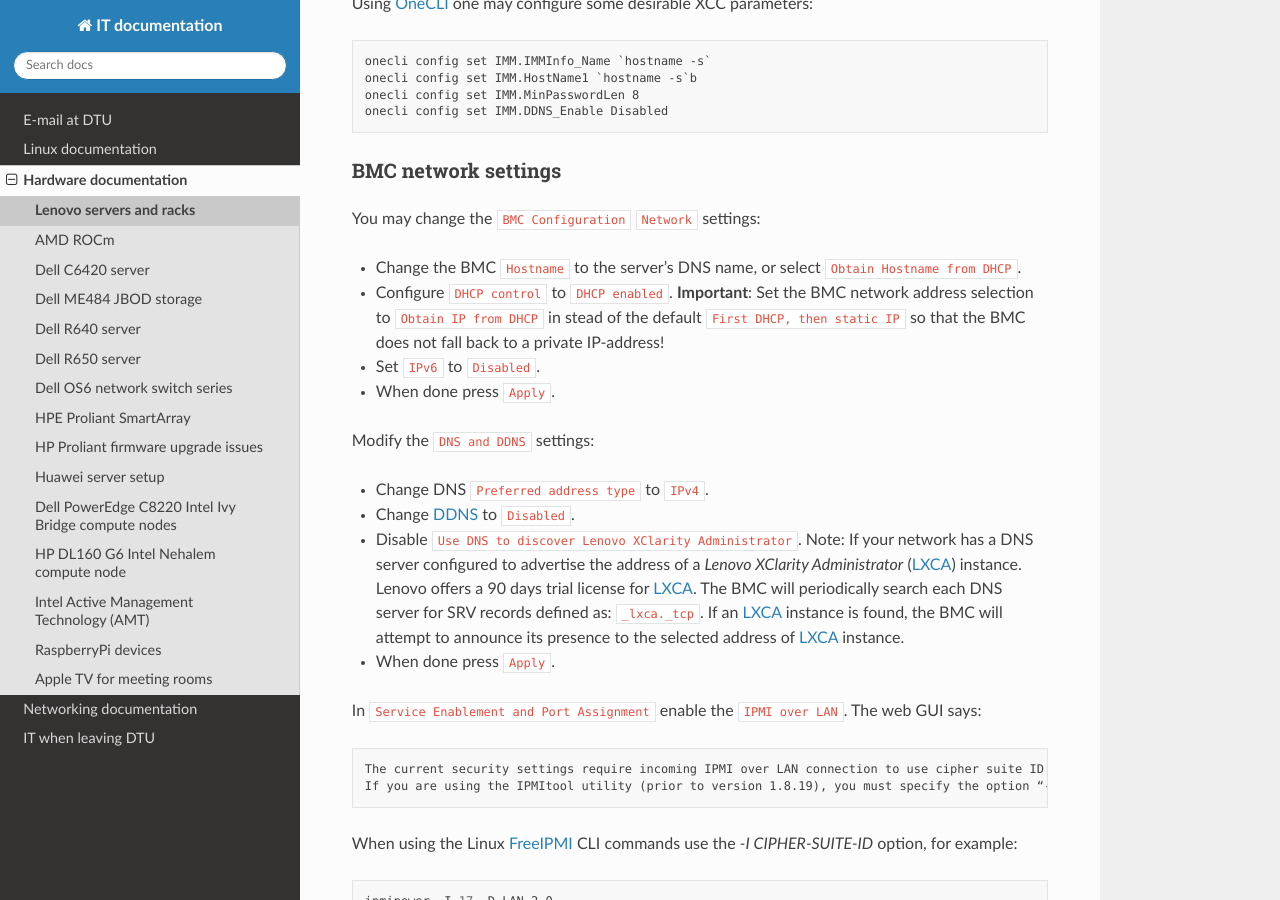
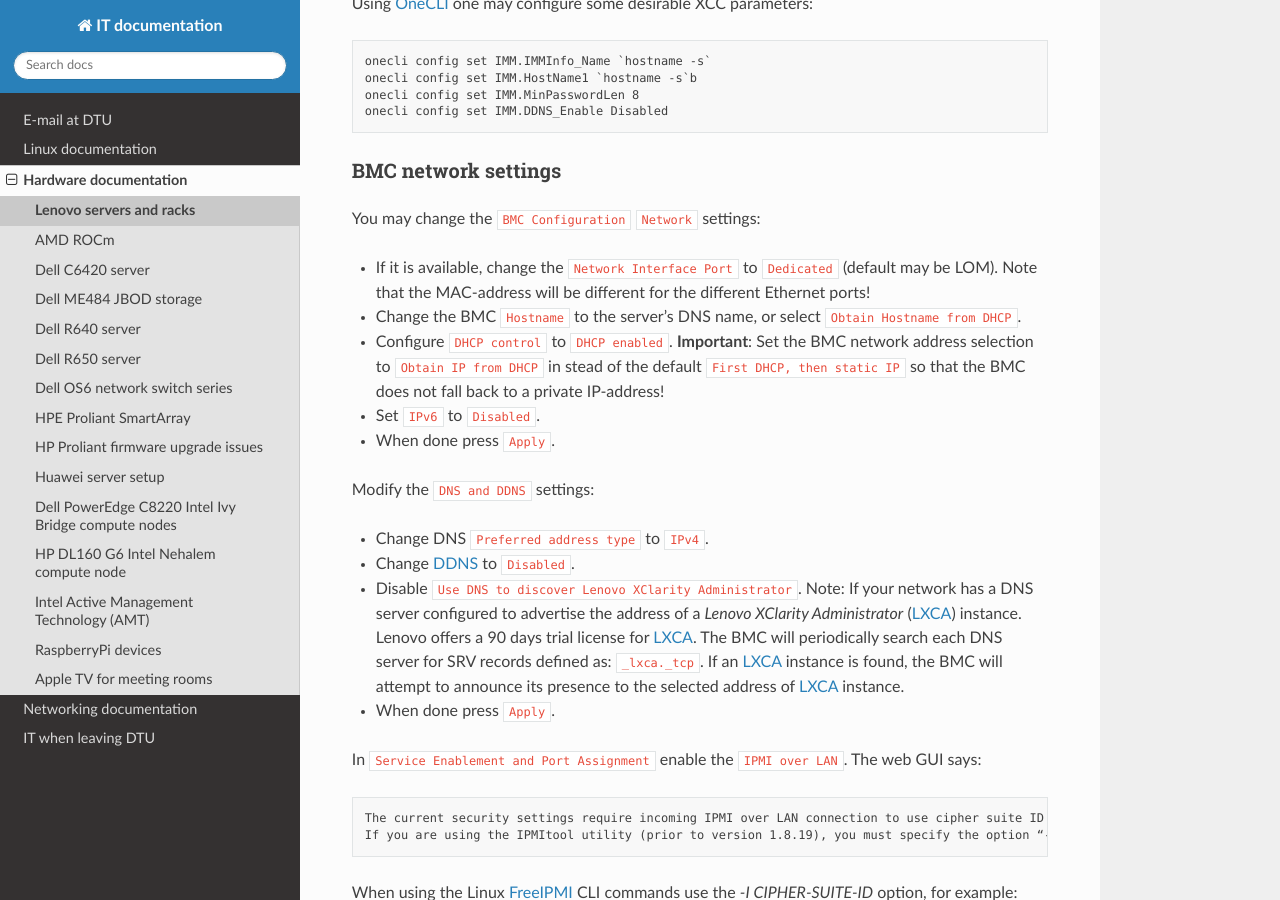
Before and after one commit to OleHolmNielsen/ITwiki, a Sphinx documentation site: the page built from docs/Lenovo_BIOS_settings.rst, in a window 1280 px wide and 900 px high, scrolled down 1425 px. Built offline with Sphinx 7.4.7 and the Read the Docs theme 3.1.0, drawn with Linux system fonts in a browser that asks for light colours.

Commit message:
Network interface port

```diff
--- a/docs/Lenovo_BIOS_settings.rst
+++ b/docs/Lenovo_BIOS_settings.rst
@@ -66,6 +66,9 @@ BMC network settings
 ----------------------
 
 You may change the ``BMC Configuration`` ``Network`` settings:
+
+* If it is available, change the ``Network Interface Port`` to ``Dedicated`` (default may be LOM).
+  Note that the MAC-address will be different for the different Ethernet ports!
 
 * Change the BMC ``Hostname`` to the server's DNS name, or select ``Obtain Hostname from DHCP``.
 
```
